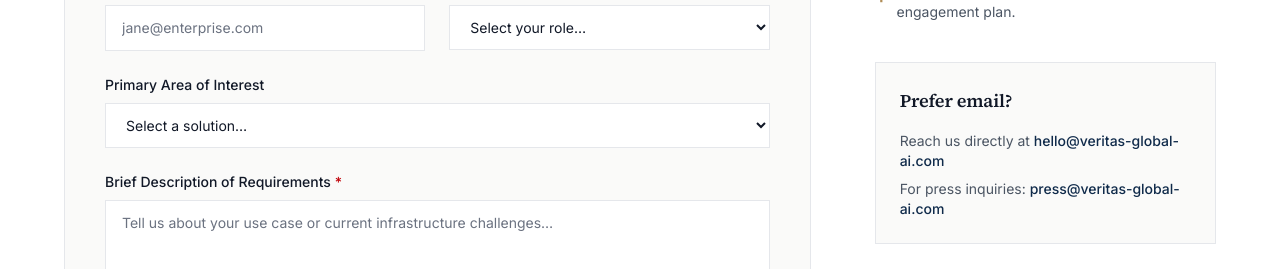
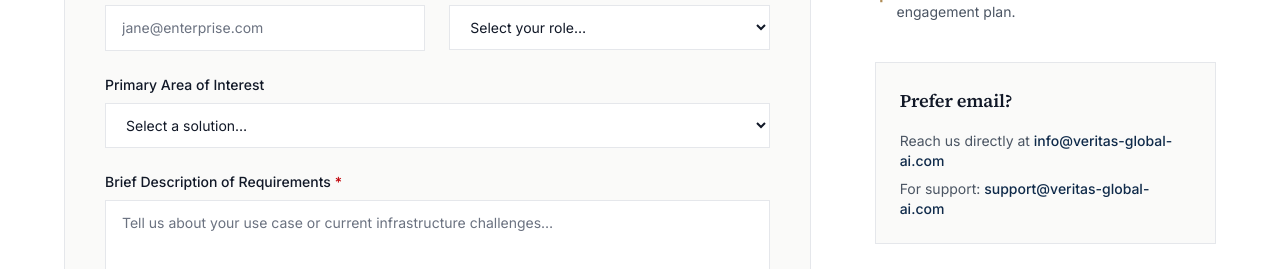
Before and after one commit to Aimotive-agent/veritas-global-ai, a Next.js app: page /contact in a window 1280 px wide. Shown: the part 800-1069 px from the top of the page. Built offline with nearby package versions, Linux system fonts and the light colour scheme.

Commit message:
fix: update contact emails to info@ and support@
Co-authored-by: Launch AI Agent <simmamail@proton.me>
Signed-off-by: Launch AI Agent <simmamail@proton.me>

```diff
--- a/src/app/contact/page.tsx
+++ b/src/app/contact/page.tsx
@@ -181,14 +181,14 @@ export default function ContactPage() {
                 <h3 className="font-serif font-semibold text-lg text-ink mb-4">Prefer email?</h3>
                 <p className="text-sm text-slate">
                   Reach us directly at{" "}
-                  <a href="mailto:hello@veritas-global-ai.com" className="text-navy hover:underline font-medium">
-                    hello@veritas-global-ai.com
+                  <a href="mailto:info@veritas-global-ai.com" className="text-navy hover:underline font-medium">
+                    info@veritas-global-ai.com
                   </a>
                 </p>
                 <p className="text-sm text-slate mt-2">
-                  For press inquiries:{" "}
-                  <a href="mailto:press@veritas-global-ai.com" className="text-navy hover:underline font-medium">
-                    press@veritas-global-ai.com
+                  For support:{" "}
+                  <a href="mailto:support@veritas-global-ai.com" className="text-navy hover:underline font-medium">
+                    support@veritas-global-ai.com
                   </a>
                 </p>
               </Reveal>
```
